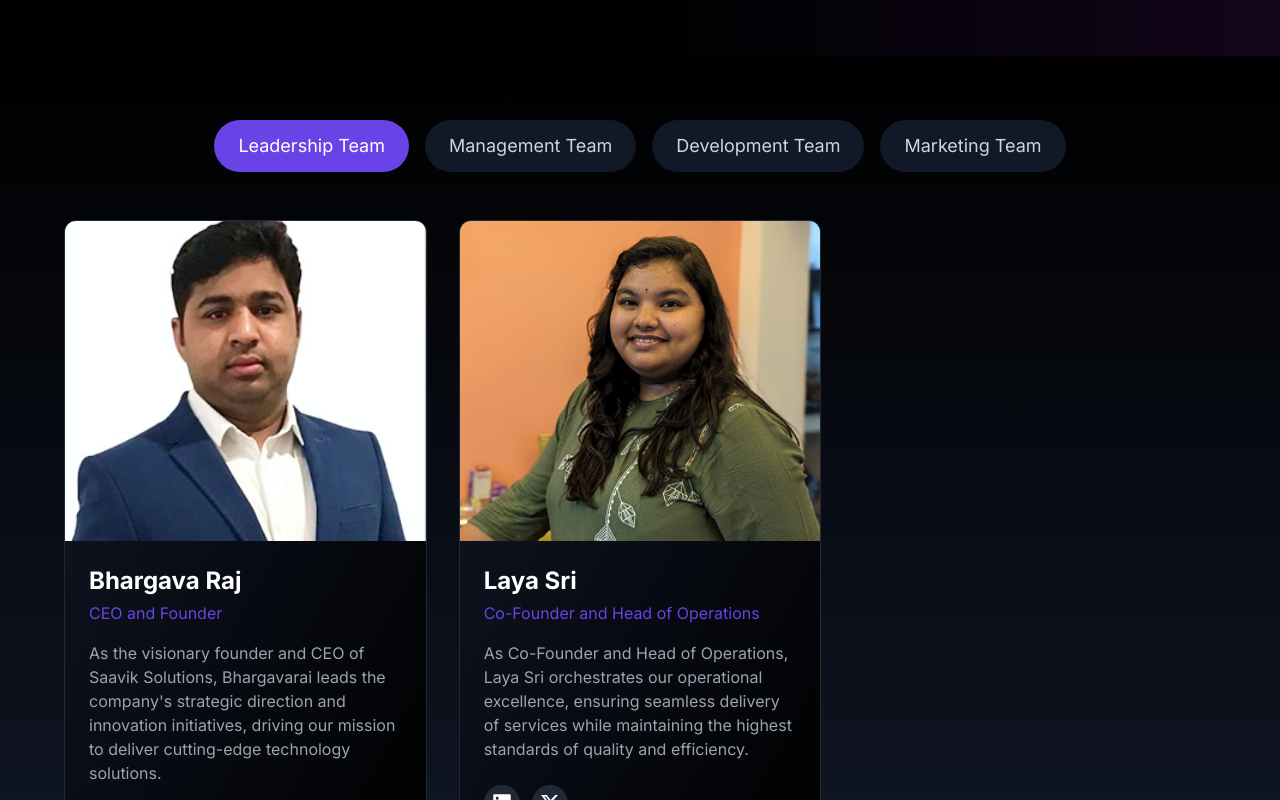
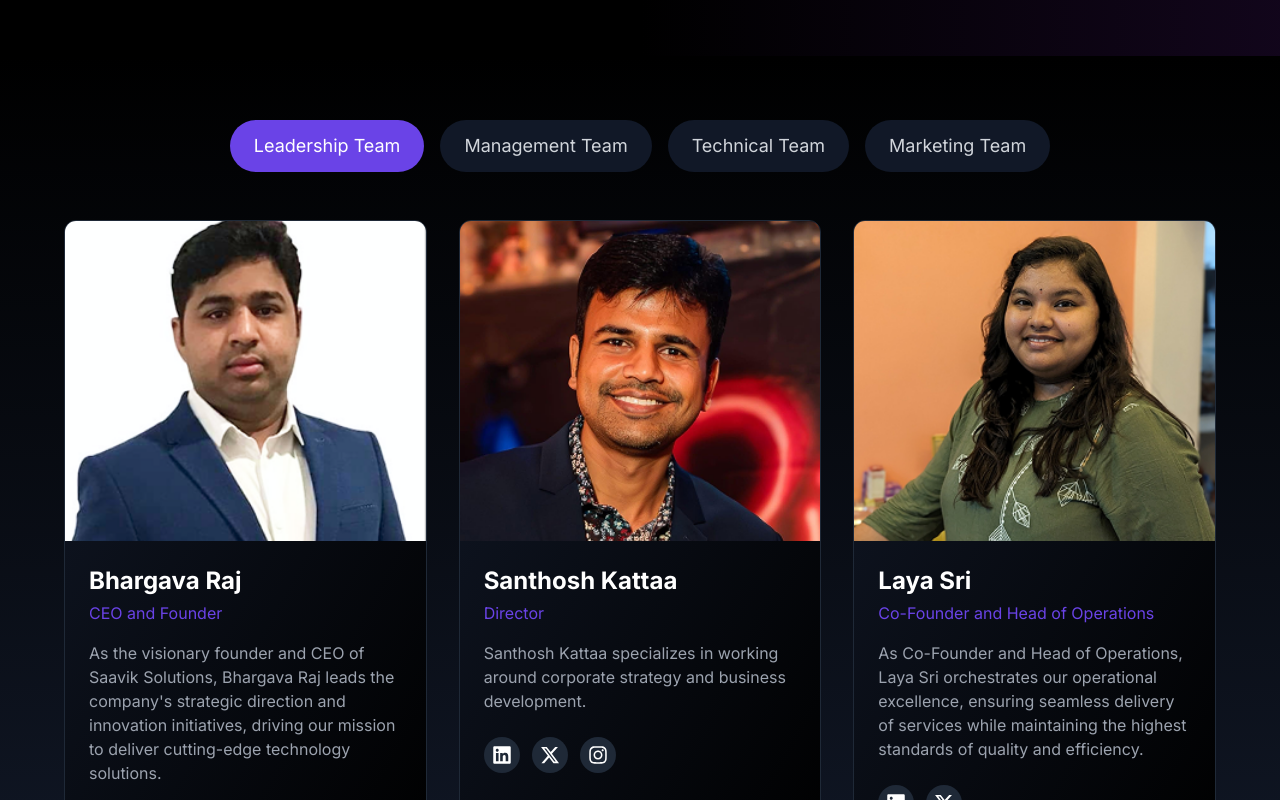
Before and after one commit to srikar298c/saavik-solutions-landing-page, a Next.js app: page /about/team in a window 1280 px wide. Shown: the part 520-1320 px from the top of the page. Built offline with nearby package versions, Linux system fonts and the light colour scheme.

Commit message:
feat(team): update team member details and restructure roles

```diff
--- a/app/about/team/page.tsx
+++ b/app/about/team/page.tsx
@@ -43,10 +43,10 @@
         name: "Bhargava Raj",
         position: "CEO and Founder",
         image: "/images/team/bhargavaraj.png",
-        bio: "As the visionary founder and CEO of Saavik Solutions, Bhargavarai leads the company's strategic direction and innovation initiatives, driving our mission to deliver cutting-edge technology solutions.",
+        bio: "As the visionary founder and CEO of Saavik Solutions, Bhargava Raj leads the company's strategic direction and innovation initiatives, driving our mission to deliver cutting-edge technology solutions.",
         social: {
-          linkedin: "https://linkedin.com/in/bhargavarai",
-          twitter: "https://twitter.com/bhargavarai"
+          linkedin: "https://linkedin.com/in/bhargava-raj",
+          twitter: "https://twitter.com/bhargava-raj"
         }
       },
       // {
@@ -59,6 +59,17 @@
       //     twitter: "https://twitter.com/ravi"
       //   }
       // },
+      {
+        name: "Santhosh Kattaa",
+        position: "Director",
+        image: '/images/team/santhosh_kattaa.png',
+        bio: "Santhosh Kattaa specializes in working around corporate strategy and business development.",
+        social: {
+          linkedin: "#",
+          twitter: "#",
+          instagram: "#"
+        }
+      },
       {
         name: "Laya Sri",
         position: "Co-Founder and Head of Operations",
@@ -81,30 +92,30 @@
         }
       }
     ],
-    development: [
+    technical: [
       {
         name: "Sampad Dutta",
-        position: "Senior Creative Designer",
+        position: "Head of Creative Design",
         image: "/images/team/sampad_dutta.png",
-        bio: "As our Senior Creative Designer, Sampath brings creative excellence to every project, crafting intuitive and engaging user experiences that perfectly blend aesthetics with functionality.",
+        bio: "As our Head of Creative Design, Sampath brings creative excellence to every project, crafting intuitive and engaging user experiences that perfectly blend aesthetics with functionality.",
         social: {
           linkedin: "https://linkedin.com/in/sampath",
           github: "https://github.com/sampath"
         }
       },
       {
-        name: "Soumyadeep Batyacharya",
-        position: "Video Editor",
-        image: "/images/team/soumyadeep_batyacharya.png",
-        bio: "As our Video Editor, Soumyadeep brings creative excellence to every project, crafting intuitive and engaging user experiences that perfectly blend aesthetics with functionality.",
+        name: "Srikar Kudurmalla",
+        position: "Founding Full Stack Developer",
+        image: "/images/team/srikar.jpg",
+        bio: "Srikar excels in developing end-to-end solutions, leveraging his comprehensive knowledge of modern web technologies to build scalable and efficient applications.",
         social: {
-          linkedin: "https://linkedin.com/in/sampath",
-          github: "https://github.com/sampath"
+          linkedin: "https://linkedin.com/in/srikar",
+          github: "https://github.com/srikar"
         }
       },
       {
         name: "Mohan",
-        position: "Lead Full Stack Developer",
+        position: " Full Stack Developer Consultant",
         image: "/images/team/mohan.png",
         bio: "Mohan leads our development team with expertise in both frontend and backend technologies, architecting robust solutions and mentoring team members to deliver exceptional results.",
         social: {
@@ -113,23 +124,23 @@
         }
       },
       {
-        name: "Srikar",
-        position: "Full Stack Developer",
-        image: "/images/team/srikar.jpg",
-        bio: "Srikar excels in developing end-to-end solutions, leveraging his comprehensive knowledge of modern web technologies to build scalable and efficient applications.",
-        social: {
-          linkedin: "https://linkedin.com/in/srikar",
-          github: "https://github.com/srikar"
-        }
-      },
-      {
         name: "Lohita Elizabeth",
-        position: "Frontend Developer",
+        position: "Frontend Development Intern",
         image: "/images/team/lohita.png",
         bio: "Lohita Elizabeth specializes in creating responsive and dynamic user interfaces, ensuring seamless user experiences across all platforms with modern frontend technologies.",
         social: {
           linkedin: "https://linkedin.com/in/lohita",
           github: "https://github.com/lohita"
+        }
+      },
+      {
+        name: "Soumyadeep Batyacharya",
+        position: "Video Editing Intern",
+        image: "/images/team/soumyadeep_batyacharya.png",
+        bio: "As our Video Editing Intern, Soumyadeep brings creative excellence to every project, crafting intuitive and engaging user experiences that perfectly blend aesthetics with functionality.",
+        social: {
+          linkedin: "https://linkedin.com/in/soumyadeep",
+          github: "https://github.com/soumyadeep"
         }
       }
     ],
@@ -141,17 +152,6 @@
         bio: "Sridhar Goud leads our marketing efforts, driving brand awareness and driving traffic to our website.",
         social: { linkedin: "#", twitter: "#" }
       },
-      {
-        name: "Santhosh Kattaa",
-        position: "Digital Marketing Specialist",
-        image: '/images/team/santhosh_kattaa.png',
-        bio: "Santhosh Kattaa specializes in digital marketing strategies, focusing on social media management and content creation to enhance our brand presence.",
-        social: {
-          linkedin: "#",
-          twitter: "#",
-          instagram: "#"
-        }
-      }
     ]
   }
 
```
